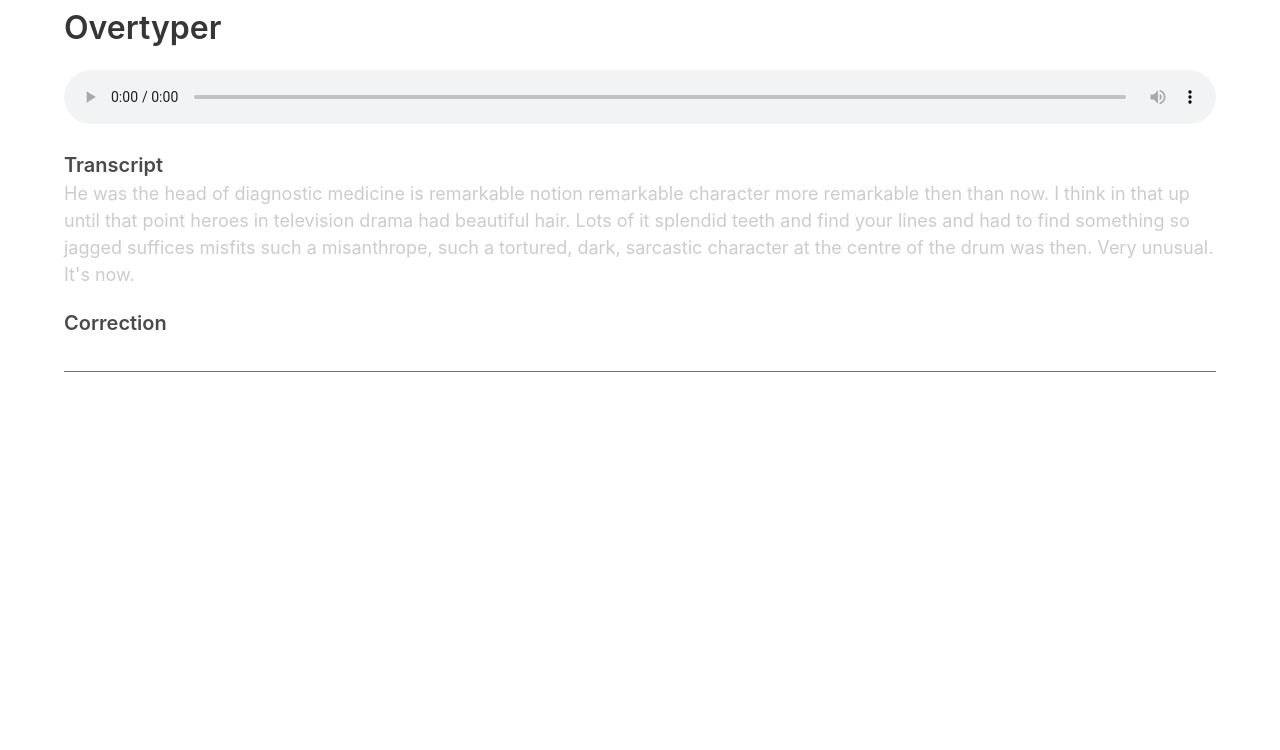
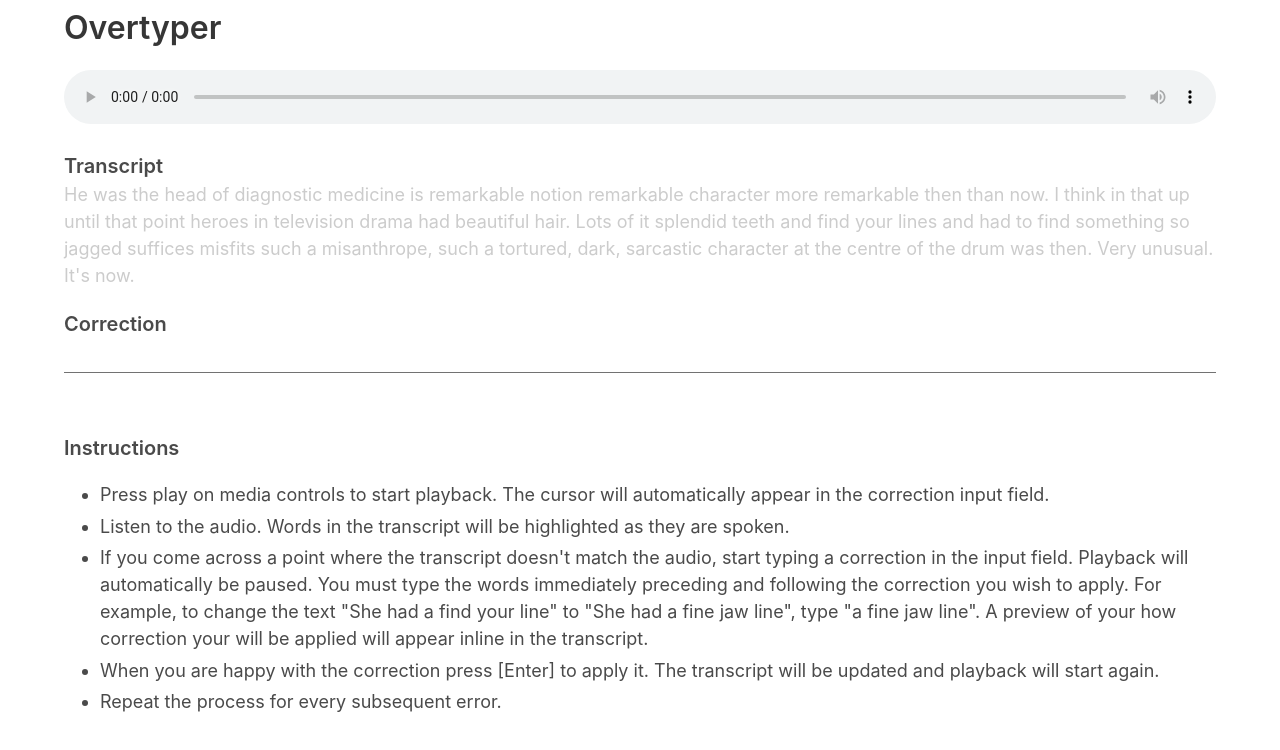
Before and after one commit to alexnorton/overtyper, a React (Create React App) app: page / in a window 1280 px wide. Shown: the top 750 px of the page. Built offline with nearby package versions, Linux system fonts and the light colour scheme.

Commit message:
Add instructions to demo

```diff
--- a/src/components/App.js
+++ b/src/components/App.js
@@ -1,6 +1,7 @@
 import React, { Component } from 'react';
 
 import TranscriptDisplay from './TranscriptDisplay';
+import Instructions from './Instructions';
 import matchCorrection from '../helpers/matchCorrection';
 import applyCorrection from '../helpers/applyCorrection';
 import isMatchComplete from '../helpers/isMatchComplete';
@@ -121,6 +122,8 @@ class App extends Component {
             ref={(input) => { this.input = input; }}
           />
         </form>
+        <h2>Instructions</h2>
+        <Instructions />
       </div>
     );
   }
--- /dev/null
+++ b/src/components/Instructions.js
@@ -0,0 +1,15 @@
+import React from 'react';
+
+const Instructions = () => (
+  <div className="content">
+    <ul>
+      <li>Press play on media controls to start playback. The cursor will automatically appear in the correction input field.</li>
+      <li>Listen to the audio. Words in the transcript will be highlighted as they are spoken.</li>
+      <li>If you come across a point where the transcript doesn&apos;t match the audio, start typing a correction in the input field. Playback will automatically be paused. You must type the words immediately preceding and following the correction you wish to apply. For example, to change the text &quot;She had a find your line&quot; to &quot;She had a fine jaw line&quot;, type &quot;a fine jaw line&quot;. A preview of your how correction your will be applied will appear inline in the transcript.</li>
+      <li>When you are happy with the correction press [Enter] to apply it. The transcript will be updated and playback will start again.</li>
+      <li>Repeat the process for every subsequent error.</li>
+    </ul>
+  </div>
+);
+
+export default Instructions;
--- a/src/index.css
+++ b/src/index.css
@@ -1,5 +1,6 @@
 body {
   margin: 10px;
+  font-size: 18px;
 }
 
 h2 {
@@ -16,10 +17,6 @@ audio {
   max-width: 700px;
 }
 
-.transcriptDisplay {
-  font-size: 18px;
-}
-
 .textInput {
   color: #4a4a4a;
   font-size: 18px;
@@ -27,7 +24,7 @@ audio {
   border-width: 0 0 1px 0;
   border-color: #727272;
   text-align: center;
-  margin-top: 10px;
+  margin: 10px 0 40px;
 }
 
 .textInput:focus {
```
